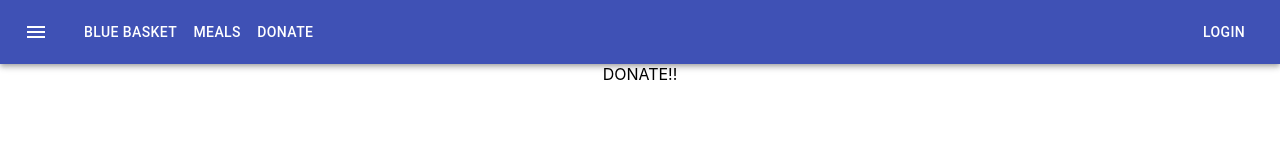
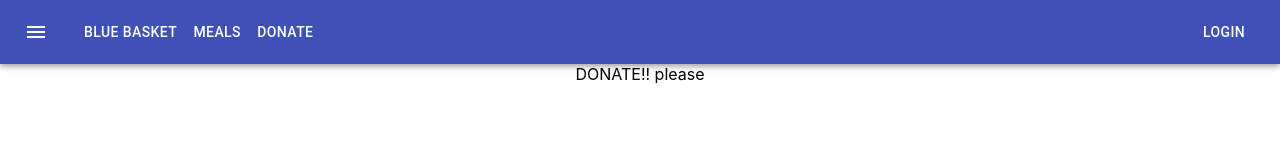
Before and after one commit to msjaneli/BlueBasket, a React (Create React App) app in the folder client/: page /donate in a window 1280 px wide. Shown: the top 160 px of the page. Built offline with nearby package versions, Linux system fonts and the light colour scheme.

Commit message:
test push

```diff
--- a/client/src/pages/Donate/Donate.js
+++ b/client/src/pages/Donate/Donate.js
@@ -4,7 +4,7 @@ class Donate extends Component {
   render () {
     return (
       <div>
-        DONATE!!
+        DONATE!! please
       </div>
     )
   }
```
